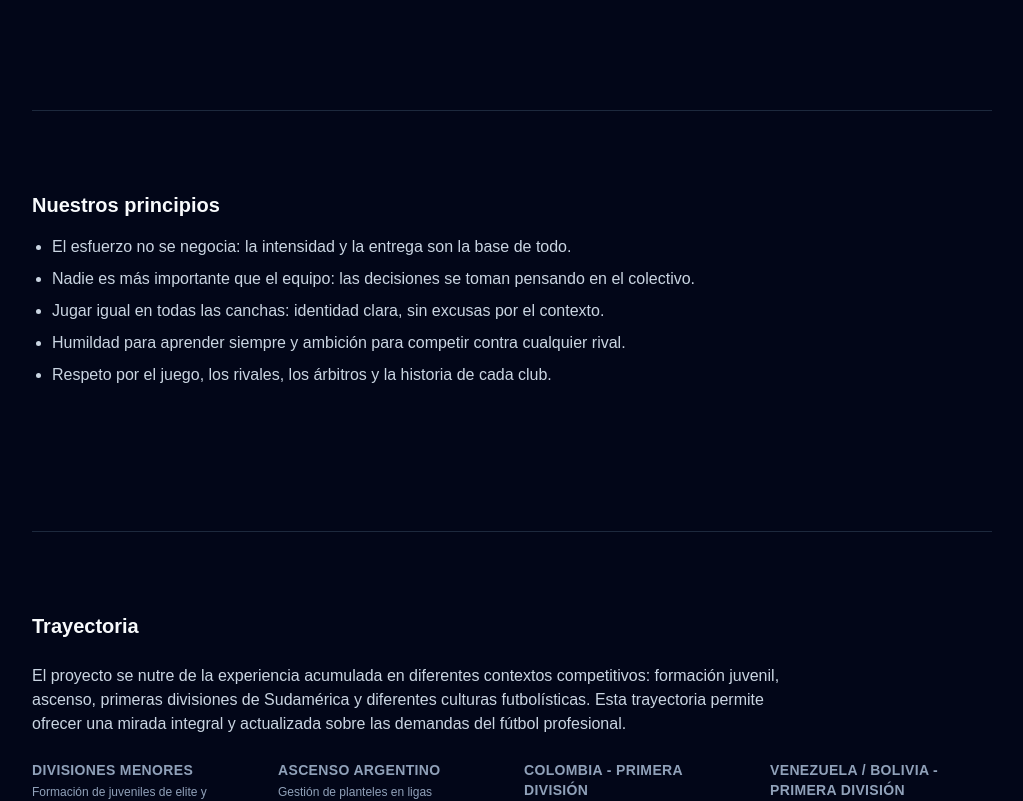
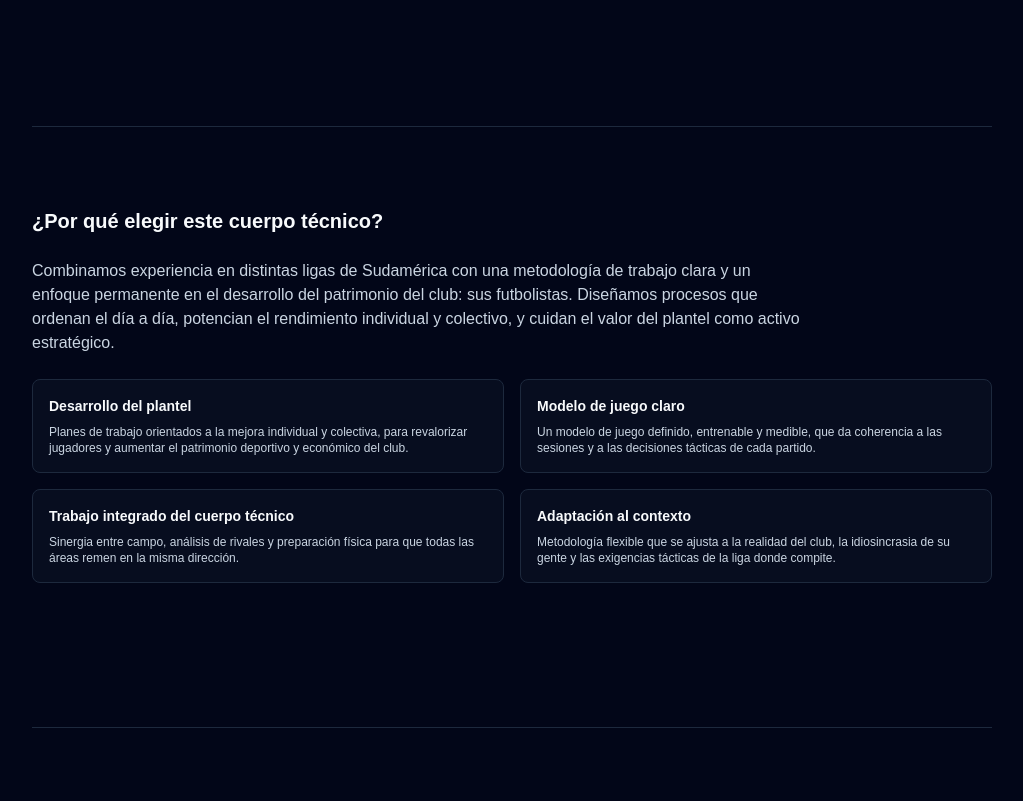
Before and after one commit to Francocadile/proyecto-chicho, a Next.js app: page / in a window 1280 px wide. Shown: the part 1940-2741 px from the top of the page, without its empty margins (128-1151 px from the left). Built offline with nearby package versions, Linux system fonts and the light colour scheme.

Commit message:
Agregar sección 'Por qué nosotros' y navegación

```diff
--- a/app/page.tsx
+++ b/app/page.tsx
@@ -3,6 +3,7 @@ import Hero from "@/components/Hero";
 import ObjetivosSection from "@/components/ObjetivosSection";
 import TrabajoSection from "@/components/TrabajoSection";
 import ModeloSection from "@/components/ModeloSection";
+import PorQueSection from "@/components/PorQueSection";
 import PrincipiosSection from "@/components/PrincipiosSection";
 import TrayectoriaSection from "@/components/TrayectoriaSection";
 import MisionSection from "@/components/MisionSection";
@@ -18,6 +19,7 @@ export default function Home() {
           <ObjetivosSection />
           <TrabajoSection />
           <ModeloSection />
+          <PorQueSection />
           <PrincipiosSection />
           <TrayectoriaSection />
           <MisionSection />
--- a/src/components/Navbar.tsx
+++ b/src/components/Navbar.tsx
@@ -3,6 +3,7 @@ const links = [
 	{ href: "#objetivos", label: "Objetivos" },
 	{ href: "#metodologia", label: "Metodología" },
 	{ href: "#modelo", label: "Modelo" },
+	{ href: "#porque", label: "Por qué nosotros" },
 	{ href: "#principios", label: "Principios" },
 	{ href: "#trayectoria", label: "Trayectoria" },
 	{ href: "#contacto", label: "Contacto" },
--- /dev/null
+++ b/src/components/PorQueSection.tsx
@@ -0,0 +1,45 @@
+export default function PorQueSection() {
+	return (
+		<section id="porque" className="space-y-6 border-t border-slate-800 py-16 md:py-20">
+			<h2 className="text-xl font-semibold text-slate-50">
+				¿Por qué elegir este cuerpo técnico?
+			</h2>
+			<p className="max-w-3xl text-sm text-slate-300 sm:text-base">
+				Combinamos experiencia en distintas ligas de Sudamérica con una metodología de trabajo clara y un
+				enfoque permanente en el desarrollo del patrimonio del club: sus futbolistas. Diseñamos procesos que
+				ordenan el día a día, potencian el rendimiento individual y colectivo, y cuidan el valor del plantel
+				como activo estratégico.
+			</p>
+			<div className="grid gap-4 md:grid-cols-2">
+				<div className="space-y-2 rounded-lg border border-slate-800 bg-slate-900/40 p-4">
+					<h3 className="text-sm font-semibold text-slate-50">Desarrollo del plantel</h3>
+					<p className="text-xs text-slate-300">
+						Planes de trabajo orientados a la mejora individual y colectiva, para revalorizar jugadores y
+						aumentar el patrimonio deportivo y económico del club.
+					</p>
+				</div>
+				<div className="space-y-2 rounded-lg border border-slate-800 bg-slate-900/40 p-4">
+					<h3 className="text-sm font-semibold text-slate-50">Modelo de juego claro</h3>
+					<p className="text-xs text-slate-300">
+						Un modelo de juego definido, entrenable y medible, que da coherencia a las sesiones y a las
+						decisiones tácticas de cada partido.
+					</p>
+				</div>
+				<div className="space-y-2 rounded-lg border border-slate-800 bg-slate-900/40 p-4">
+					<h3 className="text-sm font-semibold text-slate-50">Trabajo integrado del cuerpo técnico</h3>
+					<p className="text-xs text-slate-300">
+						Sinergia entre campo, análisis de rivales y preparación física para que todas las áreas remen en
+						la misma dirección.
+					</p>
+				</div>
+				<div className="space-y-2 rounded-lg border border-slate-800 bg-slate-900/40 p-4">
+					<h3 className="text-sm font-semibold text-slate-50">Adaptación al contexto</h3>
+					<p className="text-xs text-slate-300">
+						Metodología flexible que se ajusta a la realidad del club, la idiosincrasia de su gente y las
+						exigencias tácticas de la liga donde compite.
+					</p>
+				</div>
+			</div>
+		</section>
+	);
+}
```
